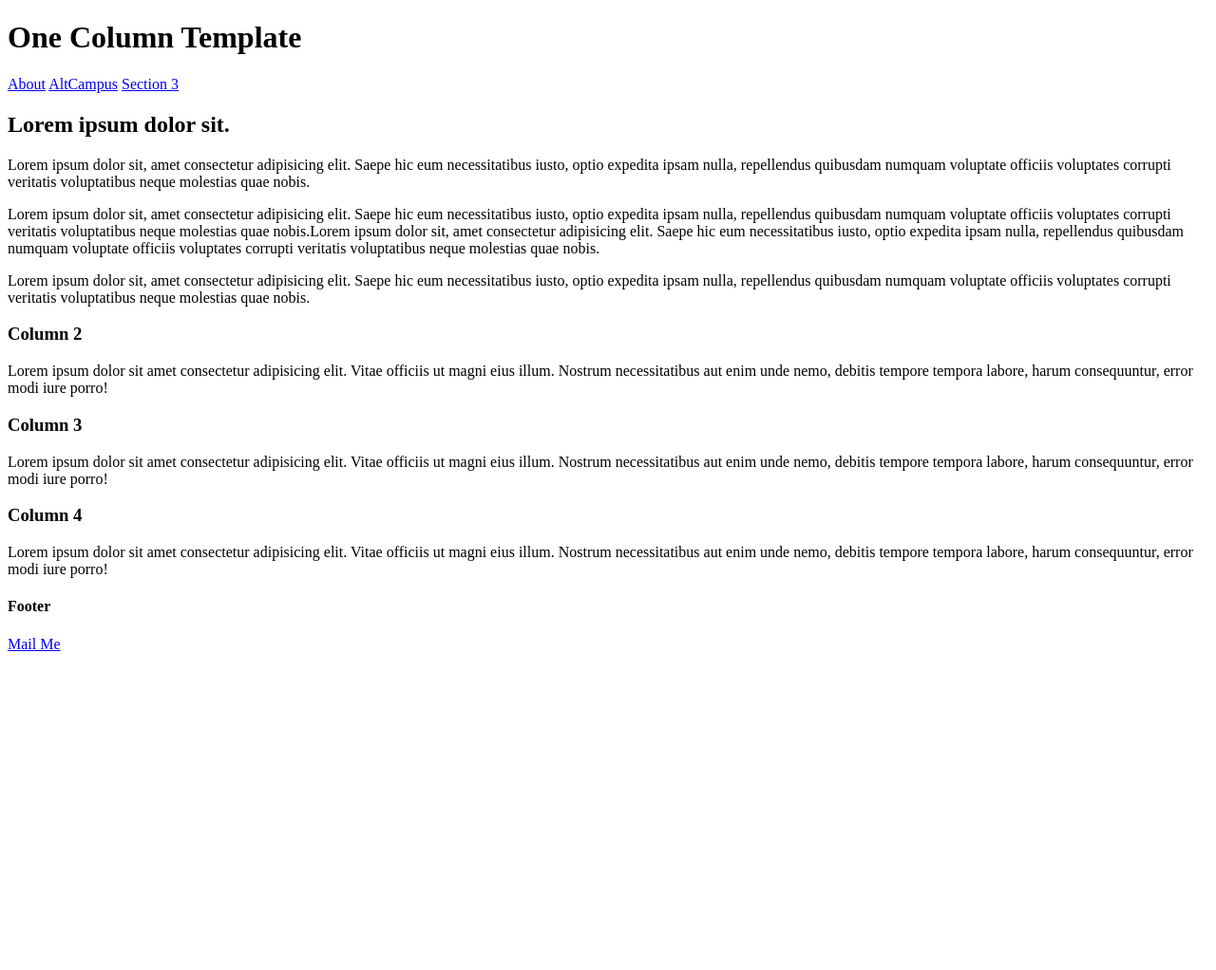
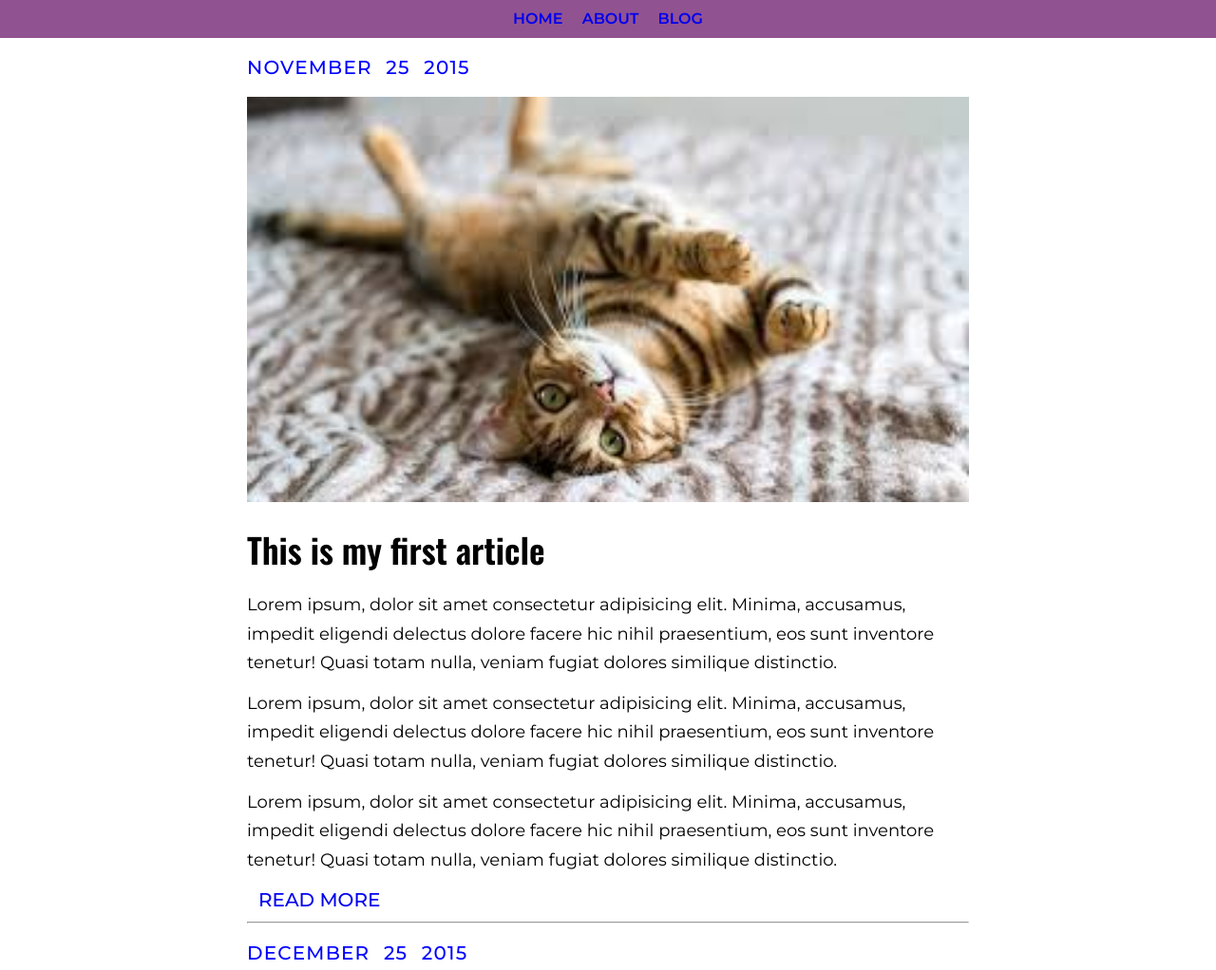
Before and after one commit to suraj122/css-project, a plain HTML site: page index.html in a window 1280 px wide. Shown: the top 1022 px of the page at 95% size. Before the commit the page ends 800 px from the top, so only its background shows below. Drawn offline with nearby package versions, Linux system fonts and the light colour scheme.

Commit message:
initial commit

```diff
--- a/assets/stylesheet/style.css
+++ b/assets/stylesheet/style.css
@@ -0,0 +1,197 @@
+/* http://meyerweb.com/eric/tools/css/reset/
+   v2.0 | 20110126
+   License: none (public domain)
+*/
+
+html,
+body,
+div,
+span,
+applet,
+object,
+iframe,
+h1,
+h2,
+h3,
+h4,
+h5,
+h6,
+p,
+blockquote,
+pre,
+a,
+abbr,
+acronym,
+address,
+big,
+cite,
+code,
+del,
+dfn,
+em,
+img,
+ins,
+kbd,
+q,
+s,
+samp,
+small,
+strike,
+strong,
+sub,
+sup,
+tt,
+var,
+b,
+u,
+i,
+center,
+dl,
+dt,
+dd,
+ol,
+ul,
+li,
+fieldset,
+form,
+label,
+legend,
+table,
+caption,
+tbody,
+tfoot,
+thead,
+tr,
+th,
+td,
+article,
+aside,
+canvas,
+details,
+embed,
+figure,
+figcaption,
+footer,
+header,
+hgroup,
+menu,
+nav,
+output,
+ruby,
+section,
+summary,
+time,
+mark,
+audio,
+video {
+  margin: 0;
+  padding: 0;
+  border: 0;
+  font-size: 100%;
+  font: inherit;
+  vertical-align: baseline;
+}
+/* HTML5 display-role reset for older browsers */
+article,
+aside,
+details,
+figcaption,
+figure,
+footer,
+header,
+hgroup,
+menu,
+nav,
+section {
+  display: block;
+}
+body {
+  line-height: 1;
+}
+ol,
+ul {
+  list-style: none;
+}
+blockquote,
+q {
+  quotes: none;
+}
+blockquote:before,
+blockquote:after,
+q:before,
+q:after {
+  content: "";
+  content: none;
+}
+table {
+  border-collapse: collapse;
+  border-spacing: 0;
+}
+
+/* MY CSS */
+body {
+  font-family: "Montserrat", sans-serif;
+  line-height: 1.5;
+}
+
+/* Header */
+.header {
+  background-color: #915291;
+  text-align: center;
+  height: 40px;
+  line-height: 40px;
+  word-spacing: 16px;
+}
+.header a {
+  text-decoration: none;
+  font-size: 16px;
+  text-transform: uppercase;
+  font-weight: 600;
+}
+
+/* Container */
+.container {
+  width: 760px;
+  margin: 0 auto;
+}
+
+/* Article */
+.time {
+  font-size: 20px;
+  color: blue;
+  text-transform: uppercase;
+  font-weight: 500;
+  margin: 16px 0;
+  letter-spacing: 1.2px;
+  word-spacing: 8px;
+}
+
+.article img {
+  width: 100%;
+}
+.article-heading {
+  font-size: 36px;
+  font-weight: 700;
+  margin: 16px 0;
+  font-family: "Oswald", sans-serif;
+}
+.article-text {
+  font-size: 18px;
+  line-height: 1.7;
+  margin: 12px 0;
+}
+.article-link {
+  font-size: 20px;
+  text-transform: uppercase;
+  text-decoration: none;
+  font-weight: 500;
+  padding: 0 12px;
+}
+
+.footer {
+  background-color: #9090e7;
+  padding: 20px 0;
+  text-align: center;
+  font-size: 20px;
+  font-weight: 500;
+}
--- a/index.html
+++ b/index.html
@@ -4,82 +4,91 @@
     <meta charset="UTF-8" />
     <meta name="viewport" content="width=device-width, initial-scale=1.0" />
     <meta http-equiv="X-UA-Compatible" content="ie=edge" />
-    <title>Pair Programming | Intro to HTML and CSS</title>
+    <title>Project | CSS in Details</title>
+    <!-- Font Family -->
+    <link
+      href="https://fonts.googleapis.com/css?family=Montserrat:300,400,500,600,700|Oswald:400,600&display=swap"
+      rel="stylesheet"
+    />
+    <!-- CSS -->
+    <link rel="stylesheet" href="assets/stylesheet/style.css" />
   </head>
   <body>
     <!-- Header -->
-    <header>
-      <h1>One Column Template</h1>
+    <header class="header">
       <nav>
+        <a href="#">Home</a>
         <a href="#">About</a>
-        <a href="#">AltCampus</a>
-        <a href="#">Section 3</a>
+        <a href="#">Blog</a>
       </nav>
     </header>
-    <main>
+    <main class="container">
       <section>
-        <!-- Main Article -->
-        <article>
-          <h2>Lorem ipsum dolor sit.</h2>
-          <p>
-            Lorem ipsum dolor sit, amet consectetur adipisicing elit. Saepe hic
-            eum necessitatibus iusto, optio expedita ipsam nulla, repellendus
-            quibusdam numquam voluptate officiis voluptates corrupti veritatis
-            voluptatibus neque molestias quae nobis.
+        <article class="article">
+          <div class="time">
+            <time datetime="">November 25 2015</time>
+          </div>
+
+          <img src="assets/media/01.jpeg" alt="Cat" />
+          <div>
+            <h2 class="article-heading">This is my first article</h2>
+            <p class="article-text">
+              Lorem ipsum, dolor sit amet consectetur adipisicing elit. Minima,
+              accusamus, impedit eligendi delectus dolore facere hic nihil
+              praesentium, eos sunt inventore tenetur! Quasi totam nulla, veniam
+              fugiat dolores similique distinctio.
             </p>
-          <p>
-            Lorem ipsum dolor sit, amet consectetur adipisicing elit. Saepe hic
-            eum necessitatibus iusto, optio expedita ipsam nulla, repellendus
-            quibusdam numquam voluptate officiis voluptates corrupti veritatis
-            voluptatibus neque molestias quae nobis.Lorem ipsum dolor sit, amet
-            consectetur adipisicing elit. Saepe hic eum necessitatibus iusto,
-            optio expedita ipsam nulla, repellendus quibusdam numquam voluptate
-            officiis voluptates corrupti veritatis voluptatibus neque molestias
-            quae nobis.
+            <p class="article-text">
+              Lorem ipsum, dolor sit amet consectetur adipisicing elit. Minima,
+              accusamus, impedit eligendi delectus dolore facere hic nihil
+              praesentium, eos sunt inventore tenetur! Quasi totam nulla, veniam
+              fugiat dolores similique distinctio.
             </p>
-          <p>
-            Lorem ipsum dolor sit, amet consectetur adipisicing elit. Saepe hic
-            eum necessitatibus iusto, optio expedita ipsam nulla, repellendus
-            quibusdam numquam voluptate officiis voluptates corrupti veritatis
-            voluptatibus neque molestias quae nobis.
+            <p class="article-text">
+              Lorem ipsum, dolor sit amet consectetur adipisicing elit. Minima,
+              accusamus, impedit eligendi delectus dolore facere hic nihil
+              praesentium, eos sunt inventore tenetur! Quasi totam nulla, veniam
+              fugiat dolores similique distinctio.
             </p>
+            <a class="article-link" href="#">Read More</a>
+          </div>
         </article>
       </section>
-      <!-- Articles List -->
+      <hr />
       <section>
-        <article>
-          <h3>Column 2</h3>
-          <p>
-            Lorem ipsum dolor sit amet consectetur adipisicing elit. Vitae
-            officiis ut magni eius illum. Nostrum necessitatibus aut enim unde
-            nemo, debitis tempore tempora labore, harum consequuntur, error modi
-            iure porro!
+        <article class="article">
+          <div class="time">
+            <time datetime="">December 25 2015</time>
+          </div>
+
+          <img src="assets/media/02.jpeg" alt="Cat" />
+          <div>
+            <h2 class="article-heading">This is another article</h2>
+            <p class="article-text">
+              Lorem ipsum, dolor sit amet consectetur adipisicing elit. Minima,
+              accusamus, impedit eligendi delectus dolore facere hic nihil
+              praesentium, eos sunt inventore tenetur! Quasi totam nulla, veniam
+              fugiat dolores similique distinctio.
             </p>
-        </article>
-        <article>
-          <h3>Column 3</h3>
-          <p>
-            Lorem ipsum dolor sit amet consectetur adipisicing elit. Vitae
-            officiis ut magni eius illum. Nostrum necessitatibus aut enim unde
-            nemo, debitis tempore tempora labore, harum consequuntur, error modi
-            iure porro!
+            <p class="article-text">
+              Lorem ipsum, dolor sit amet consectetur adipisicing elit. Minima,
+              accusamus, impedit eligendi delectus dolore facere hic nihil
+              praesentium, eos sunt inventore tenetur! Quasi totam nulla, veniam
+              fugiat dolores similique distinctio.
             </p>
-        </article>
-        <article>
-          <h3>Column 4</h3>
-          <p>
-            Lorem ipsum dolor sit amet consectetur adipisicing elit. Vitae
-            officiis ut magni eius illum. Nostrum necessitatibus aut enim unde
-            nemo, debitis tempore tempora labore, harum consequuntur, error modi
-            iure porro!
+            <p class="article-text">
+              Lorem ipsum, dolor sit amet consectetur adipisicing elit. Minima,
+              accusamus, impedit eligendi delectus dolore facere hic nihil
+              praesentium, eos sunt inventore tenetur! Quasi totam nulla, veniam
+              fugiat dolores similique distinctio.
             </p>
+            <a class="article-link" href="#">Read More</a>
+          </div>
         </article>
       </section>
     </main>
-    <!-- Footer -->
-    <footer>
-      <h4>Footer</h4>
-      <a href="mailto:xyz@gmil.com">Mail Me</a>
+    <footer class="footer">
+      <small>&copy; AltCampus 2020</small>
     </footer>
   </body>
 </html>
```
Also changed, not shown: assets/media/01.jpeg (added), assets/media/02.jpeg (added). Lines whose indentation alone changed are shown as unchanged.
